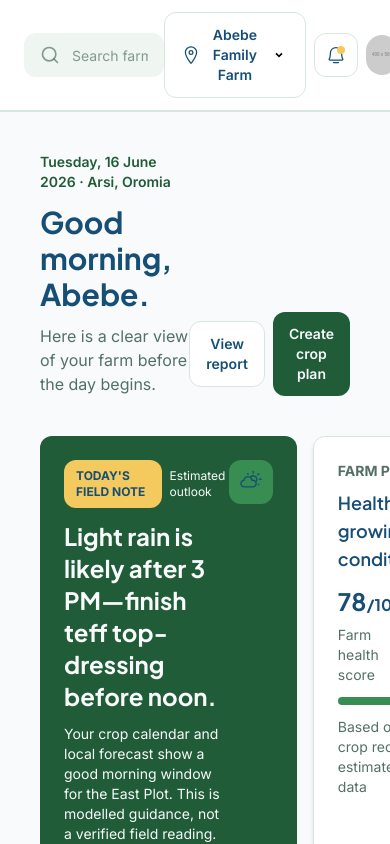
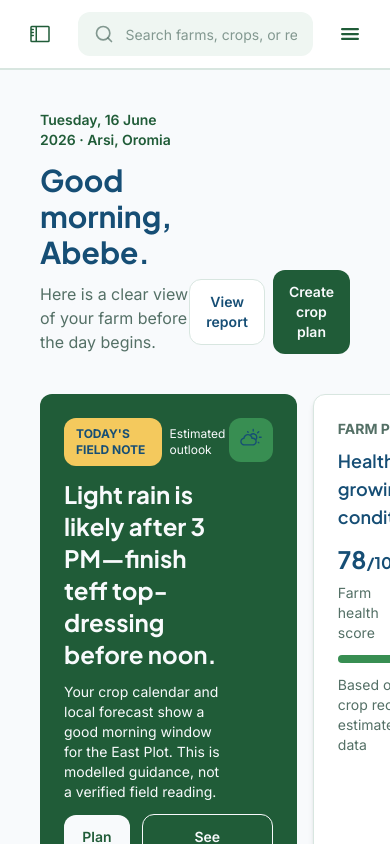
Before and after one commit to AviatorLabs/AgriSense, a React (Vite) app in the folder frontend/: page /dashboard/ExpensesProfit in a window 390 px wide. Shown: the top 844 px of the page. Built offline with nearby package versions, Linux system fonts and the light colour scheme.

Commit message:
style: added toggel buttons to support the responsiveness and accessibility of the dash

```diff
--- a/frontend/src/pages/dashboard.jsx
+++ b/frontend/src/pages/dashboard.jsx
@@ -6,14 +6,17 @@ import {
   PiCalendarBlankBold,
   PiCreditCard,
   PiBellSimple,
+  PiSidebar,
 } from 'react-icons/pi';
 import { TbWaveSawTool } from 'react-icons/tb';
-import { LuChartBar } from "react-icons/lu";
+import { LuChartBar } from 'react-icons/lu';
 import { FiSearch } from 'react-icons/fi';
 import { IoLocationOutline } from 'react-icons/io5';
 import { RiArrowDropDownLine } from 'react-icons/ri';
 import { AiOutlineSetting } from 'react-icons/ai';
+import { IoMenu, IoClose } from 'react-icons/io5';
 import WelcomeSection from '../components/dashboardComponents/welcomeSection';
+import { useState } from 'react';
 
 const NAV_ITEMS = [
   { title: 'Dashboard', path: '/dashboard', icon: RiDashboardHorizontalLine },
@@ -26,19 +29,43 @@ const NAV_ITEMS = [
 ];
 
 export default function Dashboard() {
+  const [toggelSideBar, setToggelSideBar] = useState(false);
+  const [toggelMenu, setToggelMenu] = useState(false);
+
   return (
-    <div className="flex min-h-screen bg-gray-50">
-      <aside className="w-64 shrink-0 bg-card border-r-2 border-border p-4 hidden h-screen sticky top-0 flex-col lg:flex ">
+    <div className="relative flex min-h-screen bg-gray-50">
+      {toggelSideBar && (
+        <div
+          onClick={() => setToggelSideBar(false)}
+          className="fixed inset-0 bg-black/50 z-45 lg:hidden transition-opacity"
+        />
+      )}
+
+      {toggelMenu && (
+        <div
+          onClick={() => setToggelMenu(false)}
+          className="fixed inset-0 bg-black/50 z-40 md:hidden transition-opacity"
+        />
+      )}
+
+      <aside
+        className={`
+          w-64 shrink-0 bg-card border-r-2 border-border p-4 h-screen flex flex-col z-50
+          fixed inset-y-0 left-0 transition-transform duration-300 ease-in-out
+          lg:sticky lg:top-0 lg:translate-x-0
+          ${toggelSideBar ? 'translate-x-0' : '-translate-x-full'}
+        `}
+      >
         <div className="mb-5 shrink-0">
           <img src={Logo} alt="AgriSense primary logo" className="w-40 h-15 object-cover" />
         </div>
-        <div className="flex-1 flex flex-col justify-between">
+        <div className="flex-1 flex flex-col justify-between overflow-y-auto no-scrollbar">
           <nav className="flex flex-col">
             {NAV_ITEMS.map((item) => (
               <NavItem key={item.path} {...item} />
             ))}
           </nav>
-          <div className="flex flex-col gap-y-2">
+          <div className="flex flex-col gap-y-2 mt-4">
             <NavItem title={'Settings'} path={'/settings'} icon={AiOutlineSetting} />
             <div className="flex flex-col gap-y-2 p-3 bg-muted rounded-xl">
               <p className="text-xs text-foreground font-mono font-semibold">
@@ -57,6 +84,13 @@ export default function Dashboard() {
 
       <main className="flex-1 bg-background overflow-y-auto no-scrollbar">
         <header className="flex items-center justify-between px-6 py-3 bg-card border-b-2 border-border">
+          <button
+            onClick={() => setToggelSideBar(!toggelSideBar)}
+            className="p-1 rounded-lg hover:bg-muted lg:hidden transition-colors"
+            aria-label="Toggle Sidebar"
+          >
+            <PiSidebar className="w-6 h-6 fill-primary" />
+          </button>
           <div className="flex items-center max-w-80 px-4 py-3 rounded-xl bg-muted focus-within:border focus-within:border-primary-accent focus-within:bg-primary-accent/10 focus-within:ring-1 focus-within:ring-primary-accent transition-colors">
             <FiSearch className="w-5 h-5 stroke-muted-foreground/70 mr-3 shrink-0" />
             <input
@@ -67,7 +101,55 @@ export default function Dashboard() {
               className="w-full bg-transparent text-muted-foreground placeholder-muted-foreground/70 placeholder:font-mono text-sm focus:outline-none"
             />
           </div>
-          <div className="flex items-center gap-x-2 ">
+          <button
+            onClick={() => setToggelMenu(!toggelMenu)}
+            className="p-1 rounded-lg hover:bg-muted md:hidden transition-colors"
+            aria-label="Toggle Menu"
+          >
+            <IoMenu className="w-6 h-6 stroke-primary" />
+          </button>
+          <div
+            className={`
+          w-64 flex flex-col gap-y-3 p-4 bg-card border-l border-border z-50
+          fixed inset-y-0 right-0 transition-transform duration-300 ease-in-out md:hidden
+          ${toggelMenu ? 'translate-x-0' : 'translate-x-full'}
+        `}
+          >
+            <div className="flex items-center justify-between mb-2">
+              <span className="text-xs font-mono font-semibold text-muted-foreground">MENU</span>
+              <button
+                onClick={() => setToggelMenu(false)}
+                className="p-1 rounded-lg hover:bg-muted"
+                aria-label="Close Menu"
+              >
+                <IoClose className="w-5 h-5 stroke-foreground" />
+              </button>
+            </div>
+
+            <button className="flex items-center gap-x-3 px-4 py-3 bg-card border border-border rounded-xl">
+              <IoLocationOutline className="w-5 h-5 stroke-foreground shrink-0" />
+              <span className="text-xs text-foreground font-mono font-semibold">
+                Abebe Family Farm
+              </span>
+              <RiArrowDropDownLine className="w-5 h-5 stroke-foreground shrink-0" />
+            </button>
+
+            <button className="relative flex items-center gap-x-3 text-start px-4 py-3 bg-card border border-border rounded-xl">
+              <PiBellSimple className="w-5 h-5 fill-foreground shrink-0" />
+              <div className="w-2 h-2 absolute top-3 right-3 rounded-full bg-accent"></div>
+              <span className="text-foreground text-xs font-mono font-semibold">Notifications</span>
+            </button>
+
+            <div className="flex items-center gap-x-3 pt-2 border-t border-border">
+              <img
+                src="https://placehold.co/400x500/orange/white"
+                alt="profile image"
+                className="w-10 h-10 rounded-full object-cover"
+              />
+              <span className="text-sm font-sans font-medium text-foreground">Account</span>
+            </div>
+          </div>
+          <div className="hidden items-center gap-x-2 md:flex">
             <button className="flex items-center gap-x-3 px-4 py-3 bg-card border border-border rounded-xl">
               <IoLocationOutline className="w-5 h-5 stroke-foreground shrink-0" />
               <span className="text-sm text-foreground font-mono font-semibold">
```
